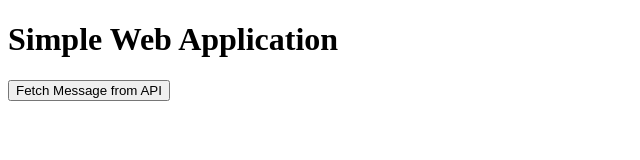
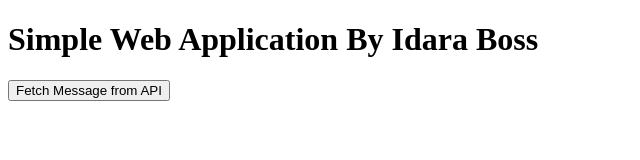
Before and after one commit to EkottIdara/simple-fe, a plain HTML site: page index.html in a window 1280 px wide. Shown: the whole page, without its empty margins (0-640 px from the left). Drawn offline with Linux system fonts and the light colour scheme.

Commit message:
Update index.html

```diff
--- a/index.html
+++ b/index.html
@@ -6,7 +6,7 @@
   <title>Simple Web App</title>
 </head>
 <body>
-  <h1>Simple Web Application</h1>
+  <h1>Simple Web Application By Idara Boss</h1>
   <button id="fetchMessageBtn">Fetch Message from API</button>
   <p id="message"></p>
 
```
